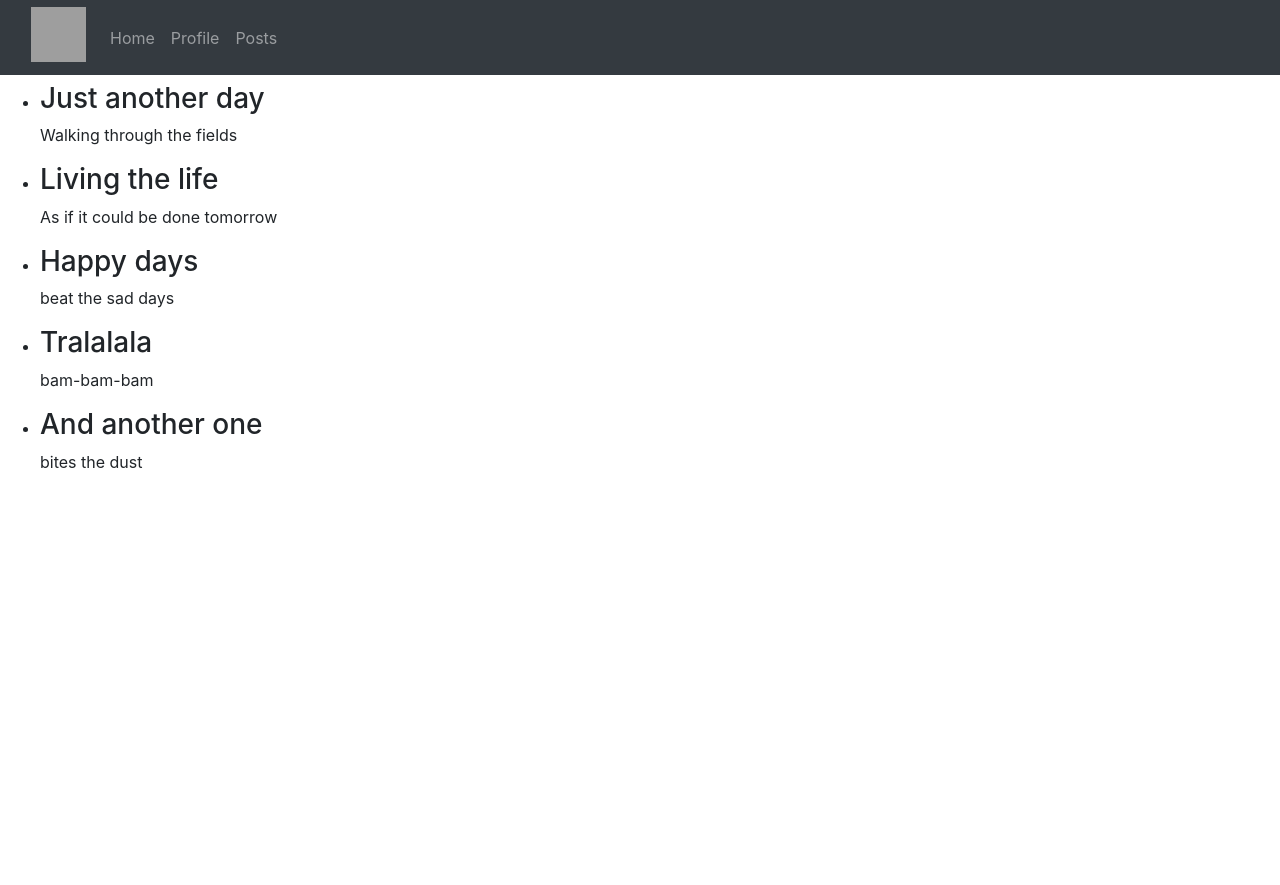
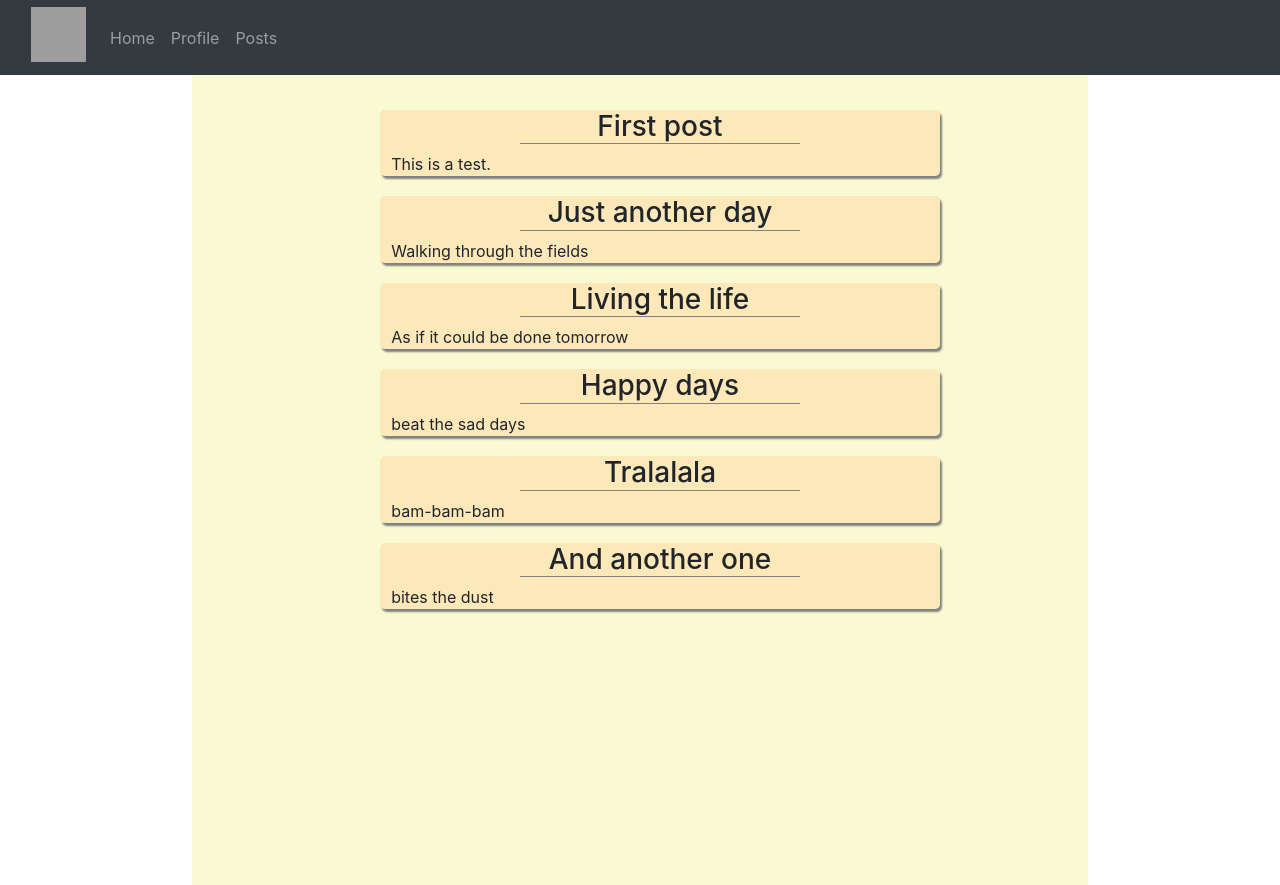
Before and after one commit to Sebastiaan-Willem/Project5, an Angular app in the folder Angular/Project5-Angular/: page /posts in a window 1280 px wide. Before the commit the page ends 800 px from the top, so only its background shows below. Built offline with nearby package versions, Linux system fonts and the light colour scheme; grey boxes are pictures that could not be loaded.

Commit message:
added some placeholder css to posts

```diff
--- a/Angular/Project5-Angular/src/app/posts/posts.component.css
+++ b/Angular/Project5-Angular/src/app/posts/posts.component.css
@@ -0,0 +1,24 @@
+.posts{
+    width: 70%;
+    padding: 7% 10% 20% 10%;
+    margin-left: auto;
+    margin-right: auto;
+    background-color: lightgoldenrodyellow;
+}
+.post-list li{
+    list-style-type: none;
+    box-shadow: 2px 3px 2px grey;
+    border-radius: 5px;
+    margin: 20px;
+    background-color: rgba(255, 222, 173, 0.63);
+}
+.post-list li h3{
+    text-align: center;
+    border-bottom: 1px solid grey;
+    width: 50%;
+    margin-left: auto;
+    margin-right: auto;
+}
+.post-list li p{
+    padding-left: 2%;
+}
--- a/Angular/Project5-Angular/src/app/posts/posts.component.html
+++ b/Angular/Project5-Angular/src/app/posts/posts.component.html
@@ -1,5 +1,5 @@
 <div class="posts">
-    <ul>
+    <ul class="post-list">
         <li *ngFor="let post of posts" >
             <h3>{{post.title}}</h3>
             <p>{{post.content}}</p>
```
